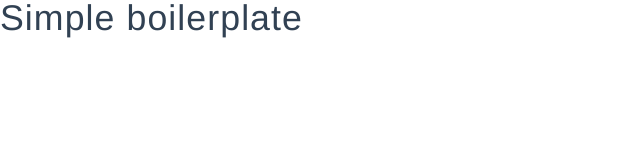
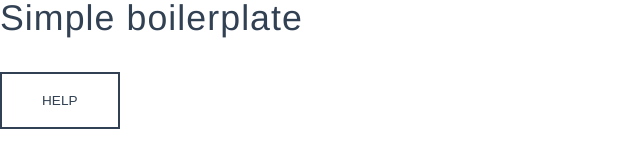
Before and after one commit to Ltjitro/simple-boilerplate, a website: page index.html in a window 1280 px wide. Shown: the whole page, without its empty margins (0-640 px from the left). Drawn offline with Linux system fonts and the light colour scheme.

```diff
--- a/index.html
+++ b/index.html
@@ -12,5 +12,6 @@
   <body>
     <h1>Simple boilerplate</h1>
     <script src="./public/main.min.js"></script>
+    <button>HELP</button>
   </body>
 </html>
```
Also changed, not shown: src/images/logo.svg (added).
